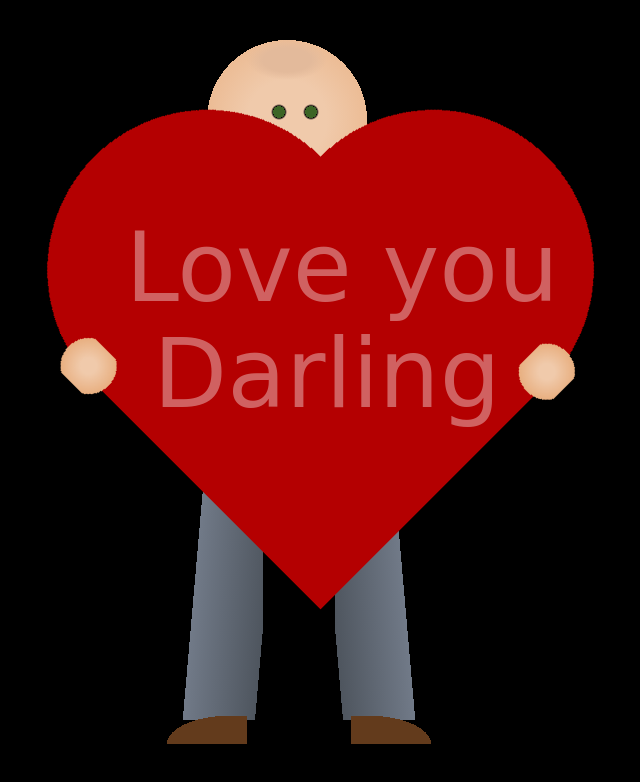
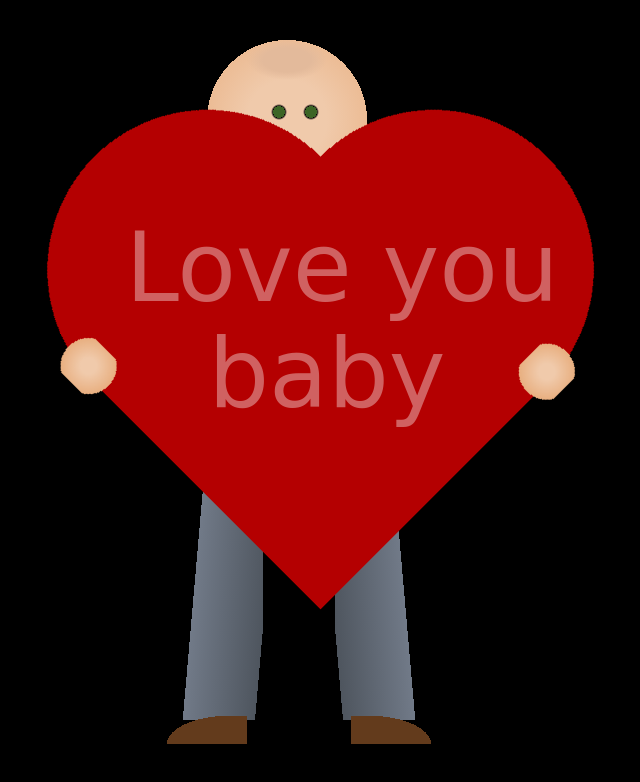
Before and after one commit to prajwal-r-h/New-Year, a plain HTML site: page new.html in a window 1280 px wide. Shown: the whole page, without its empty margins (353-993 px from the left). Drawn offline with Linux system fonts and the light colour scheme.

Commit message:
Update style.css

```diff
--- a/style.css
+++ b/style.css
@@ -94,7 +94,7 @@ div.beloved:after {
   display: flex;
   position: absolute;
   white-space: pre;
-  content: " Love you \a Darling ";
+  content: " Love you \a baby ";
 
   text-align: center;
   line-height: 1.1;
```
